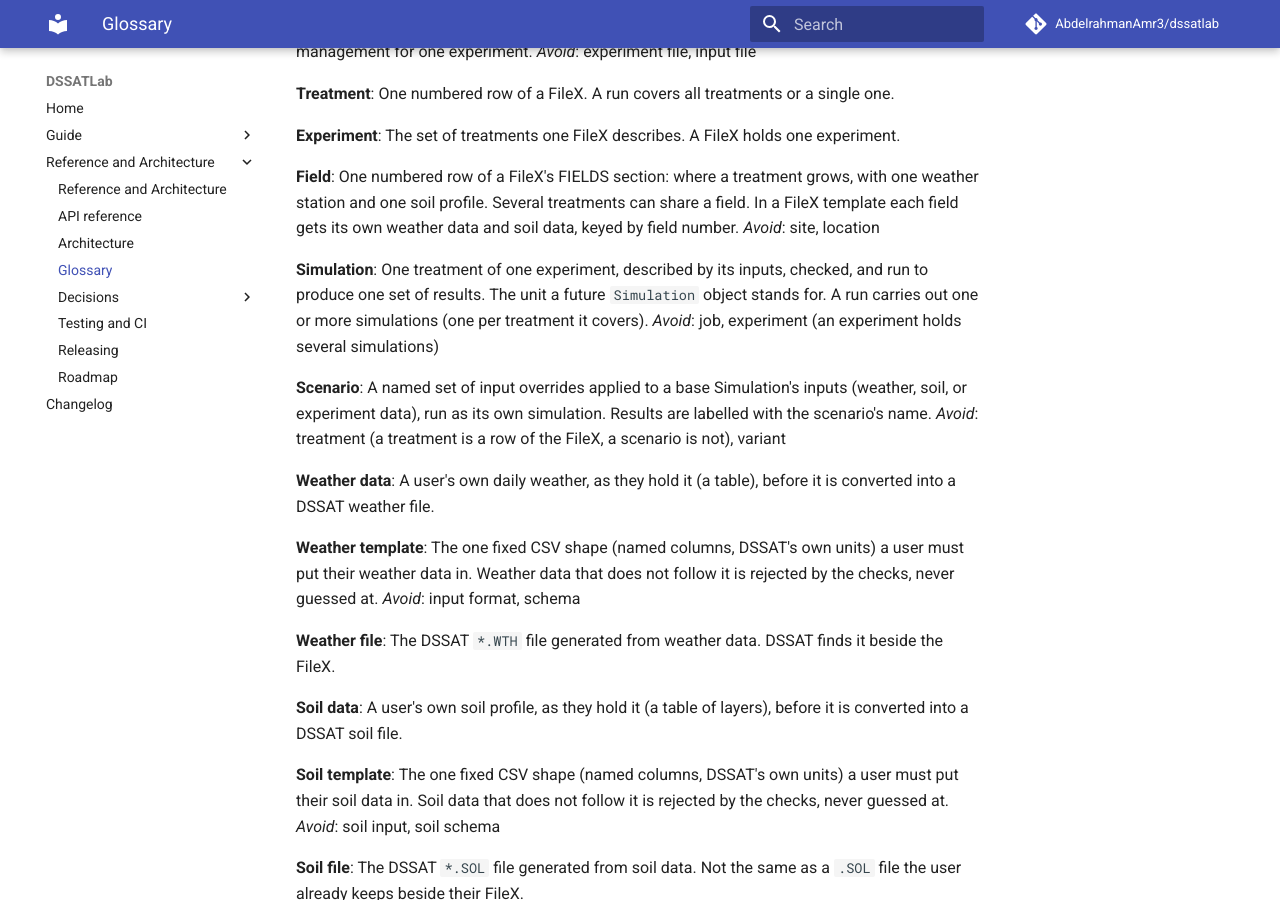
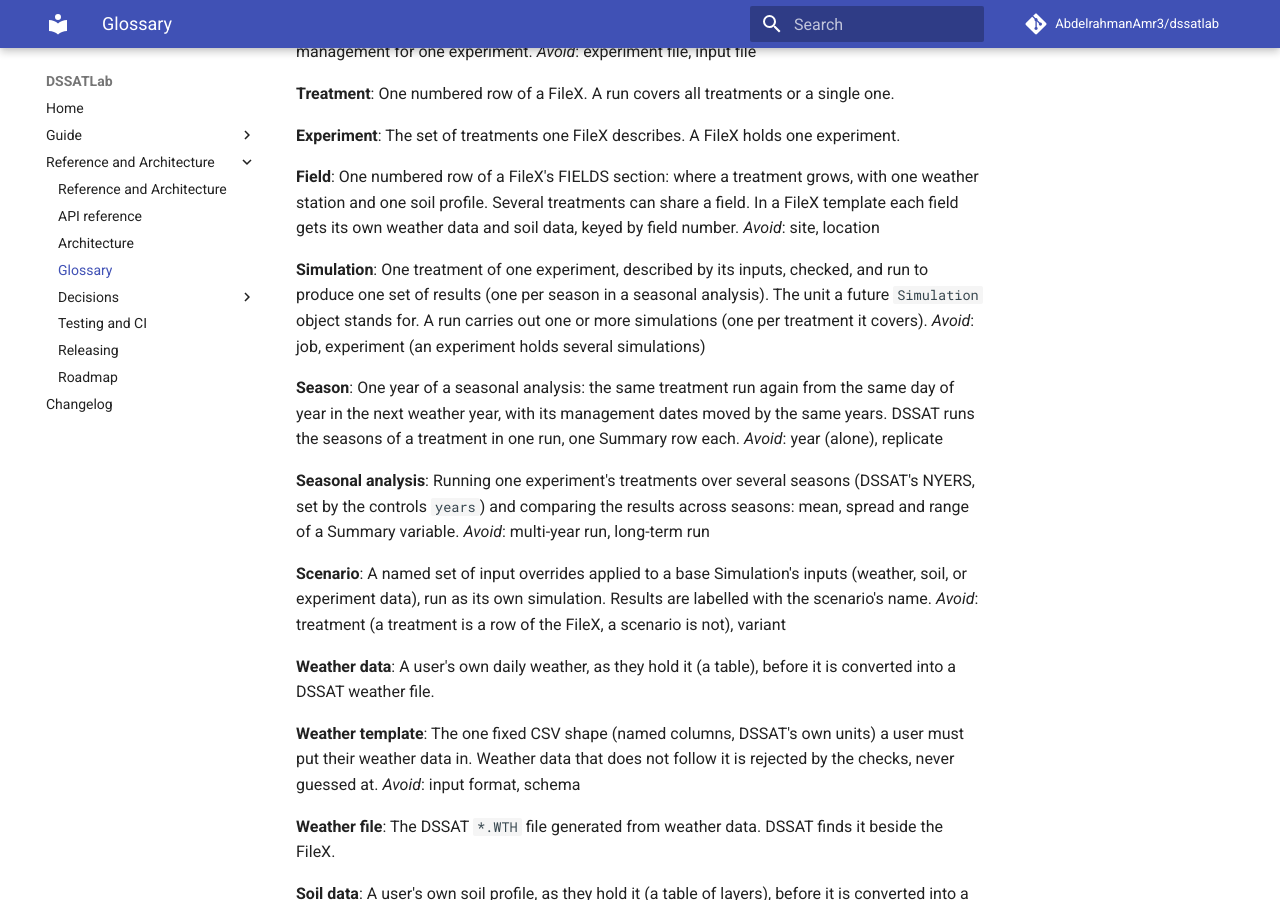
Before and after one commit to AbdelrahmanAmr3/dssatlab, an MkDocs documentation site: the page built from docs/reference/glossary.md, in a window 1280 px wide and 900 px high, scrolled down 569 px. Built offline with MkDocs 1.6.1 and Material for MkDocs 9.7.7, drawn with Linux system fonts in a browser that asks for light colours; comment, search, counter and statistics services are not loaded; some of the changed text lies outside the part shown.

Commit message:
CONTEXT Season terms and ADR 0012 for v0.12 seasonal analysis
Co-Authored-By: Claude Opus 5.5 <noreply@anthropic.com>

```diff
--- a/CONTEXT.md
+++ b/CONTEXT.md
@@ -51,9 +51,20 @@ _Avoid_: site, location
 
 **Simulation**:
 One treatment of one experiment, described by its inputs, checked, and run to produce
-one set of results. The unit a future `Simulation` object stands for. A run carries out
+one set of results (one per season in a seasonal analysis). The unit a future `Simulation` object stands for. A run carries out
 one or more simulations (one per treatment it covers).
 _Avoid_: job, experiment (an experiment holds several simulations)
+
+**Season**:
+One year of a seasonal analysis: the same treatment run again from the same day of year in the
+next weather year, with its management dates moved by the same years. DSSAT runs the seasons
+of a treatment in one run, one Summary row each.
+_Avoid_: year (alone), replicate
+
+**Seasonal analysis**:
+Running one experiment's treatments over several seasons (DSSAT's NYERS, set by the controls
+`years`) and comparing the results across seasons: mean, spread and range of a Summary variable.
+_Avoid_: multi-year run, long-term run
 
 **Scenario**:
 A named set of input overrides applied to a base Simulation's inputs (weather, soil, or
@@ -190,7 +201,7 @@ soil water, plant nitrogen, and weather); every other one is only listed.
 _Avoid_: result file
 
 **Summary**:
-The parsed `Summary.OUT` of a run directory: one row per simulation, with DSSAT's own
+The parsed `Summary.OUT` of a run directory: one row per simulation and season, with DSSAT's own
 column names (`HWAM`, `ADAT`, ...).
 
 **Plant growth**:
--- a/mkdocs.yml
+++ b/mkdocs.yml
@@ -53,6 +53,7 @@ nav:
           - adr/0009-ten-template-crops-and-listing.md
           - adr/0010-template-treatments-named-in-template-varied-by-experiment-data.md
           - adr/0011-template-fields-numbered-per-treatment-data-keyed-by-field.md
+          - adr/0012-seasons-through-nyers-no-batch-mode.md
       - Testing and CI: reference/testing-ci.md
       - Releasing: reference/releasing.md
       - Roadmap: reference/roadmap.md
```
Also changed, not shown: docs/adr/0012-seasons-through-nyers-no-batch-mode.md (added, +46 -0 lines), docs/reference/decisions.md (+1 -0 lines).
